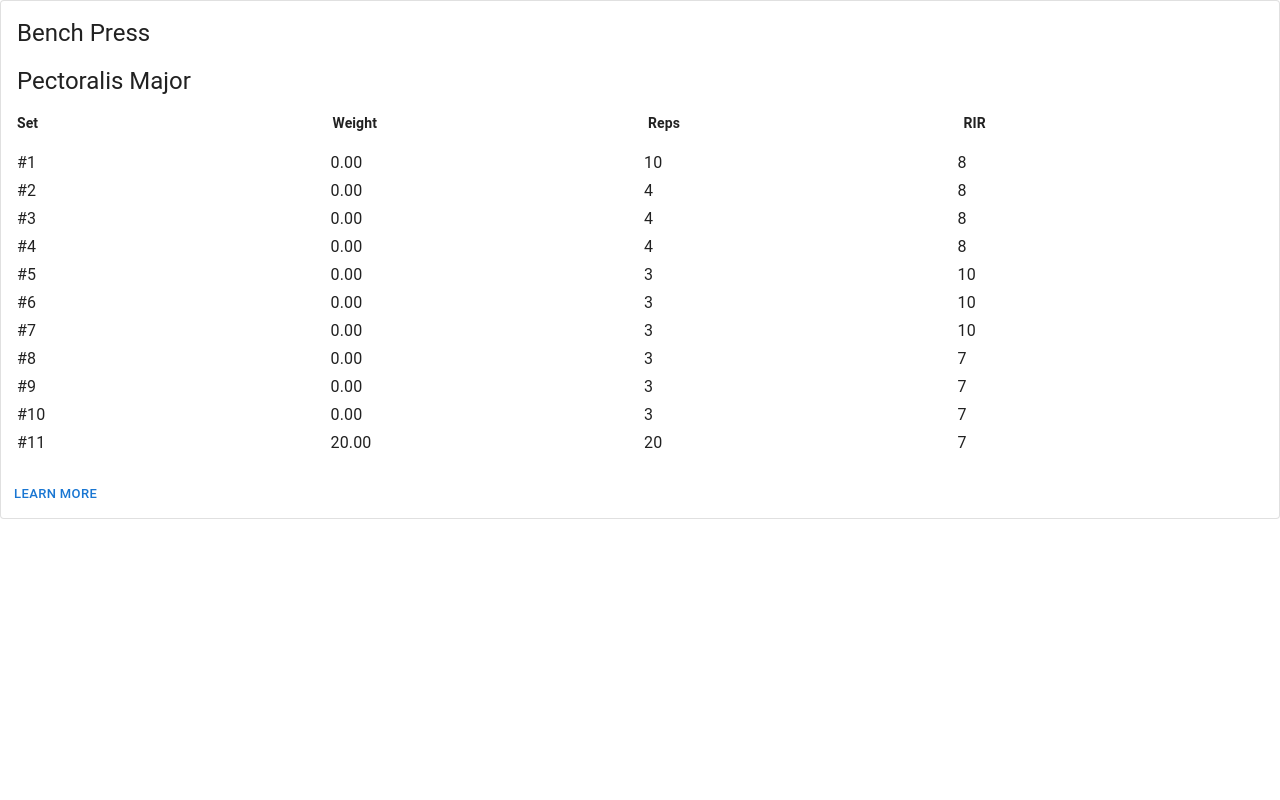
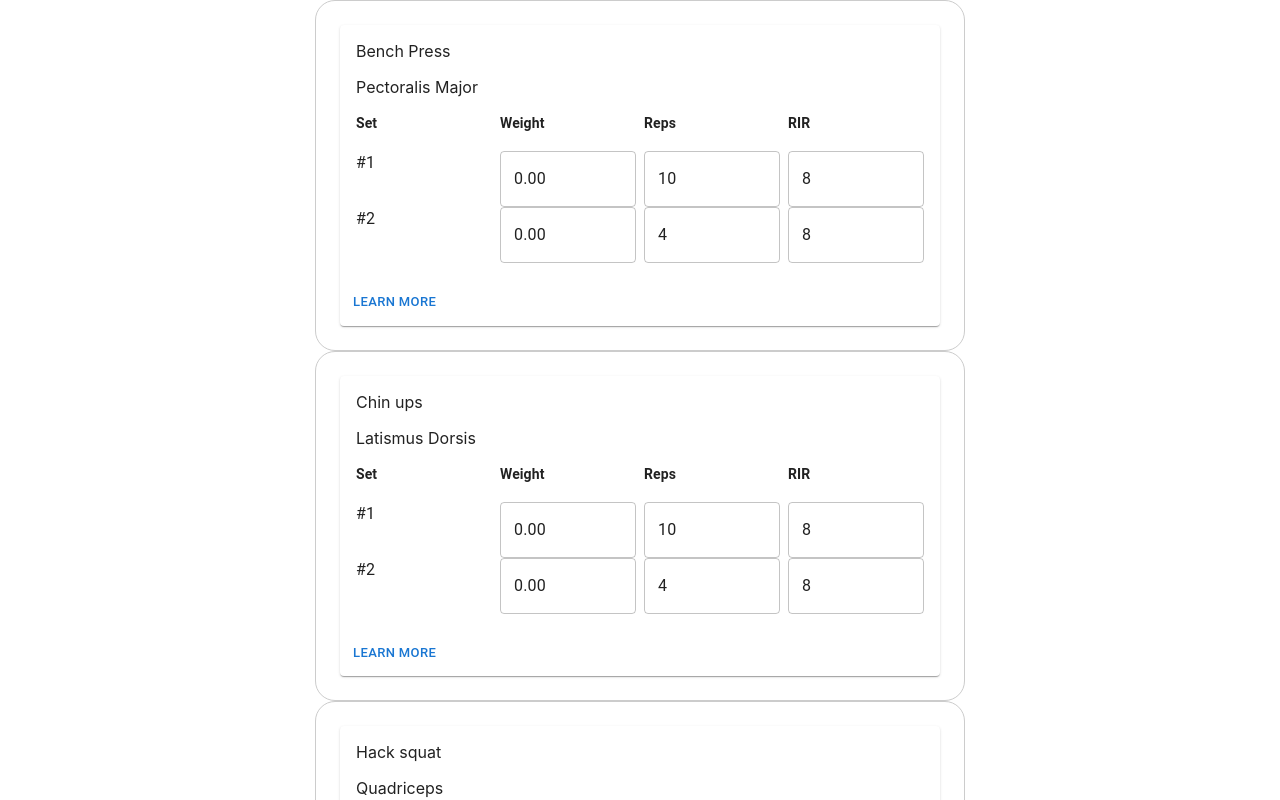
Before and after one commit to jmarcoz1/workout_app_frontend, a React (Create React App) app: page / in a window 1280 px wide. Shown: the top 800 px of the page. Built offline with nearby package versions, Linux system fonts and the light colour scheme.

Commit message:
Added text fields

```diff
--- a/src/App.js
+++ b/src/App.js
@@ -4,10 +4,21 @@ import './App.css';
 
 const App = () => {
   return (
-    <ExerciseCard
-      exerciseName={'Bench Press'}
-      muscleName={'Pectoralis Major'}
-    />
+    <div>
+      <ExerciseCard
+        exerciseName={'Bench Press'}
+        muscleName={'Pectoralis Major'}
+      />
+      <ExerciseCard
+        exerciseName={'Chin ups'}
+        muscleName={'Latismus Dorsis'}
+      />
+      <ExerciseCard
+        exerciseName={'Hack squat'}
+        muscleName={'Quadriceps'}
+      />
+    </div>
+
   );
 };
 
--- a/src/components/workout_components/ExerciseCard.js
+++ b/src/components/workout_components/ExerciseCard.js
@@ -5,7 +5,6 @@ import Card from '@mui/material/Card';
 import CardActions from '@mui/material/CardActions';
 import CardContent from '@mui/material/CardContent';
 import Button from '@mui/material/Button';
-import Typography from '@mui/material/Typography';
 
 const ExerciseCard = (props) => {
 
@@ -24,8 +23,18 @@ const ExerciseCard = (props) => {
     )
 
     return (
-        <Box sx={{ minWidth: 275 }}>
-            <Card variant="outlined">{card}</Card>
+        <Box
+            display="flex"
+            flexDirection="column"
+            alignItems="center"
+            justifyContent="center"
+            maxWidth="600px" // Adjust the max width as needed
+            margin={[0, 'auto', 2, 'auto']} // Center the box horizontally, 0 padding top 2 padding bottom
+            padding={3}
+            border="1px solid #ccc"
+            borderRadius="20px"
+        >
+            <Card>{card}</Card>
         </Box>
     );
 };
--- a/src/components/workout_components/PerformedSets.js
+++ b/src/components/workout_components/PerformedSets.js
@@ -1,5 +1,5 @@
-import React from 'react';
 import { Typography, Grid } from '@mui/material';
+import TextField from '@mui/material/TextField';
 import Set from './Set'; // Import the Set component
 
 const PerformedSets = (props) => {
@@ -26,111 +26,12 @@ const PerformedSets = (props) => {
               5
           ],
           "workoutId": 2
-      },
-      {
-          "id": 3,
-          "intensity": 8,
-          "repetitions": 4,
-          "is_bodyweight": false,
-          "weight": "0.00",
-          "exerciseId": [
-              5
-          ],
-          "workoutId": 2
-      },
-      {
-          "id": 4,
-          "intensity": 8,
-          "repetitions": 4,
-          "is_bodyweight": false,
-          "weight": "0.00",
-          "exerciseId": [
-              5
-          ],
-          "workoutId": 2
-      },
-      {
-          "id": 5,
-          "intensity": 10,
-          "repetitions": 3,
-          "is_bodyweight": false,
-          "weight": "0.00",
-          "exerciseId": [
-              3
-          ],
-          "workoutId": 2
-      },
-      {
-          "id": 6,
-          "intensity": 10,
-          "repetitions": 3,
-          "is_bodyweight": false,
-          "weight": "0.00",
-          "exerciseId": [
-              3
-          ],
-          "workoutId": 2
-      },
-      {
-          "id": 7,
-          "intensity": 10,
-          "repetitions": 3,
-          "is_bodyweight": false,
-          "weight": "0.00",
-          "exerciseId": [
-              3
-          ],
-          "workoutId": 2
-      },
-      {
-          "id": 8,
-          "intensity": 7,
-          "repetitions": 3,
-          "is_bodyweight": false,
-          "weight": "0.00",
-          "exerciseId": [
-              1
-          ],
-          "workoutId": 2
-      },
-      {
-          "id": 9,
-          "intensity": 7,
-          "repetitions": 3,
-          "is_bodyweight": false,
-          "weight": "0.00",
-          "exerciseId": [
-              9
-          ],
-          "workoutId": 2
-      },
-      {
-          "id": 10,
-          "intensity": 7,
-          "repetitions": 3,
-          "is_bodyweight": false,
-          "weight": "0.00",
-          "exerciseId": [
-              9
-          ],
-          "workoutId": 2
-      },
-      {
-          "id": 11,
-          "intensity": 7,
-          "repetitions": 20,
-          "is_bodyweight": false,
-          "weight": "20.00",
-          "exerciseId": [
-              6
-          ],
-          "workoutId": 2
       }
     ]
 
     const FieldLabels = () => {
       return(
-          <Grid container item spacing={2}>
+          <Grid container item spacing={1}>
               <Grid item xs={3}>
                   <Typography variant="subtitle2" sx={{ fontWeight: 'bold' }}>
                       Set
@@ -159,12 +60,12 @@ const PerformedSets = (props) => {
         <Grid container item spacing={2}>
             {/* First Section */}
             <Grid item xs={12}>
-                <Typography variant="h5">{props.exerciseName}</Typography>
+                <Typography variant="h7">{props.exerciseName}</Typography>
             </Grid>
 
             {/* Second Section */}
             <Grid item xs={12}>
-                <Typography variant="h5">{props.muscleName}</Typography>
+                <Typography variant="h7">{props.muscleName}</Typography>
             </Grid>
 
             {/* Third Section - Sets */}
--- a/src/components/workout_components/Set.js
+++ b/src/components/workout_components/Set.js
@@ -1,5 +1,5 @@
-import { Typography } from '@mui/material';
-import Grid from '@mui/material/Unstable_Grid2';
+import { Typography, Grid } from '@mui/material';
+import TextField from '@mui/material/TextField';
 
 const Set = (props) => {
 
@@ -14,18 +14,28 @@ const Set = (props) => {
                 <Typography>#{setNumber}</Typography>
             </Grid>
             <Grid item xs={3}>
-                <Typography>{weight}</Typography>
+                <TextField
+                    required
+                    id="outlined-required"
+                    defaultValue={weight}
+                />
             </Grid>
             <Grid item xs={3}>
-                <Typography>{reps}</Typography>
+                <TextField
+                    required
+                    id="outlined-required"
+                    defaultValue={reps}
+                />
             </Grid>
             <Grid item xs={3}>
-                <Typography>{rir}</Typography>
+                <TextField
+                    required
+                    id="outlined-required"
+                    defaultValue={rir}
+                />
             </Grid>
         </Grid>
     );
 };
 
-
-
 export default Set;
```
